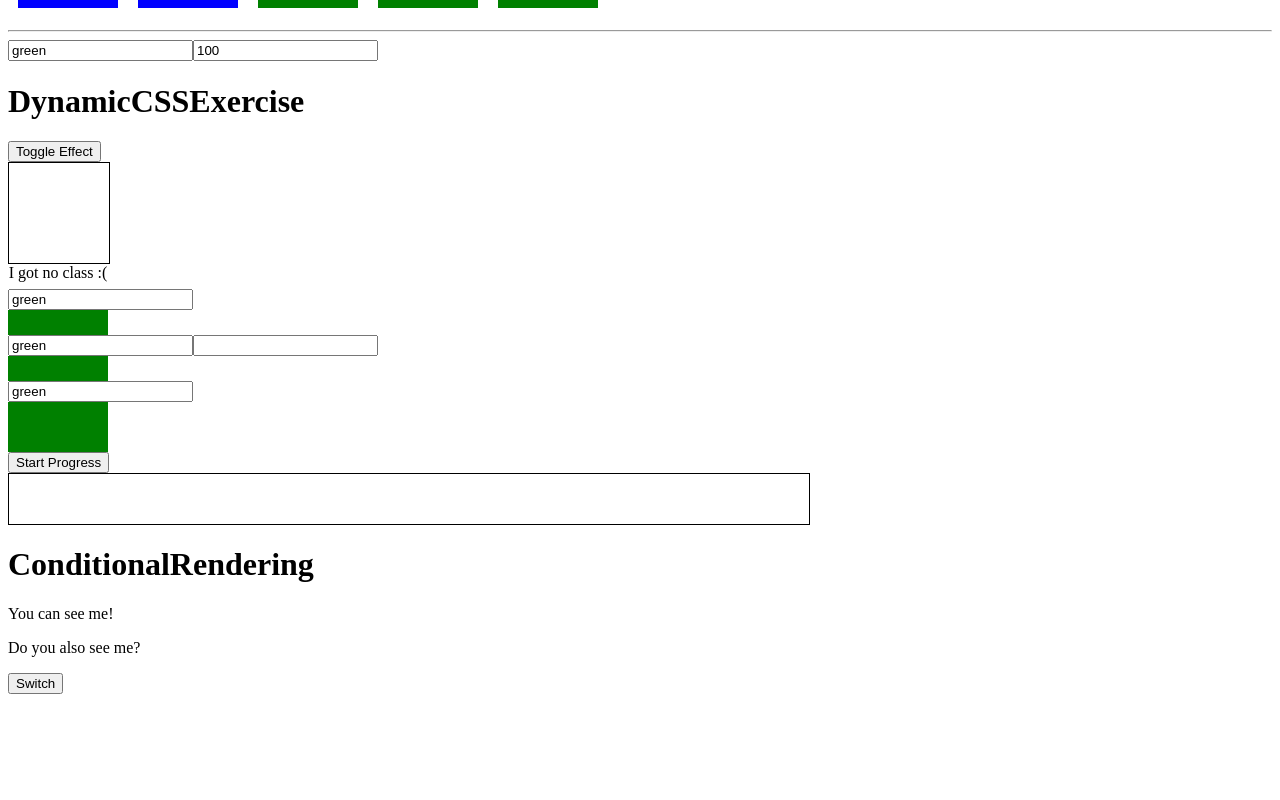
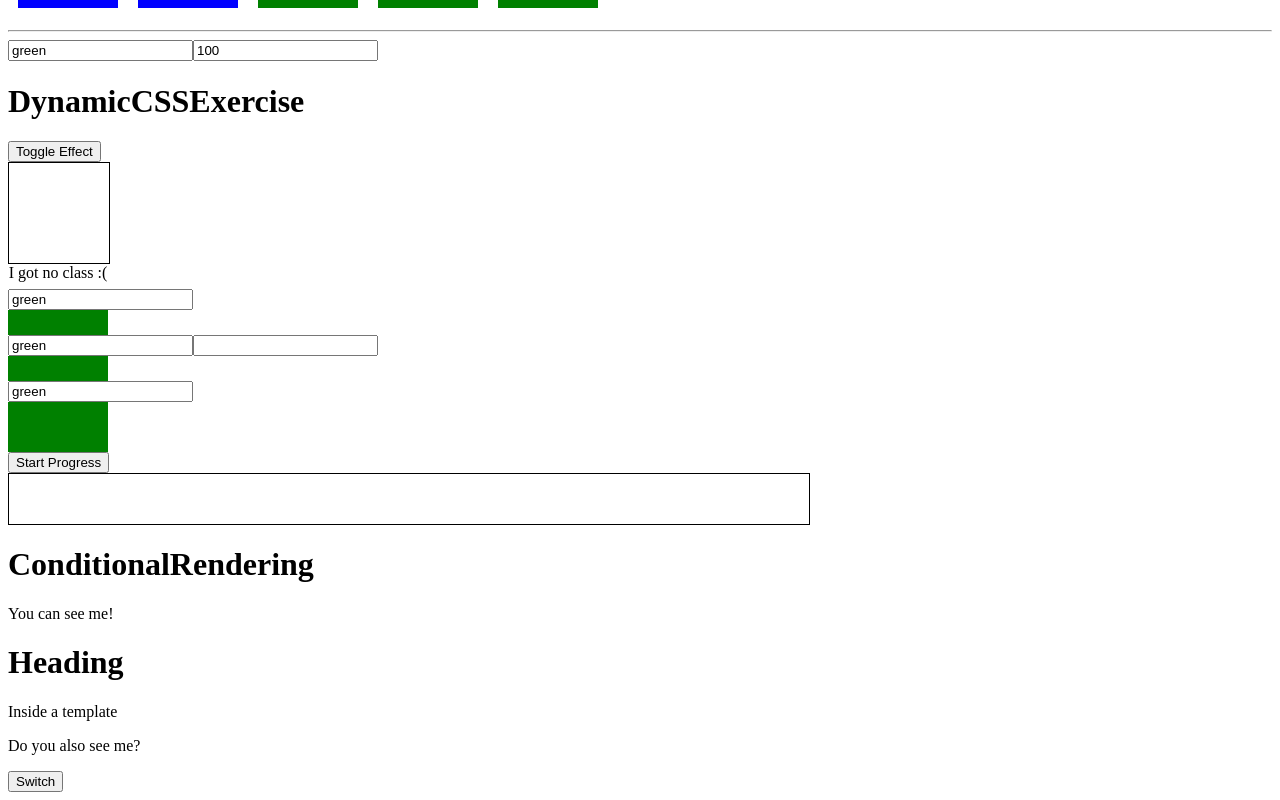
Before and after one commit to mikeliketool/vue-fundamentals, a Vue app: page / in a window 1280 px wide. Shown: the part 1465-2265 px from the top of the page. Before the commit the page ends 2167 px from the top, so only its background shows below. Built offline with nearby package versions, Linux system fonts and the light colour scheme.

Commit message:
v-if usng a template tag

```diff
--- a/src/components/ConditionalRendering.vue
+++ b/src/components/ConditionalRendering.vue
@@ -3,6 +3,10 @@
     <h1 v-once>{{ title }}</h1>
     <p v-if="show">You can see me!</p>
     <p v-else>Now you see me!</p>
+    <template v-if="show">
+      <h1>Heading</h1>
+      <p>Inside a template</p>
+    </template>
     <p>Do you also see me?</p>
     <button @click="show = !show">Switch</button>
   </div>
```
